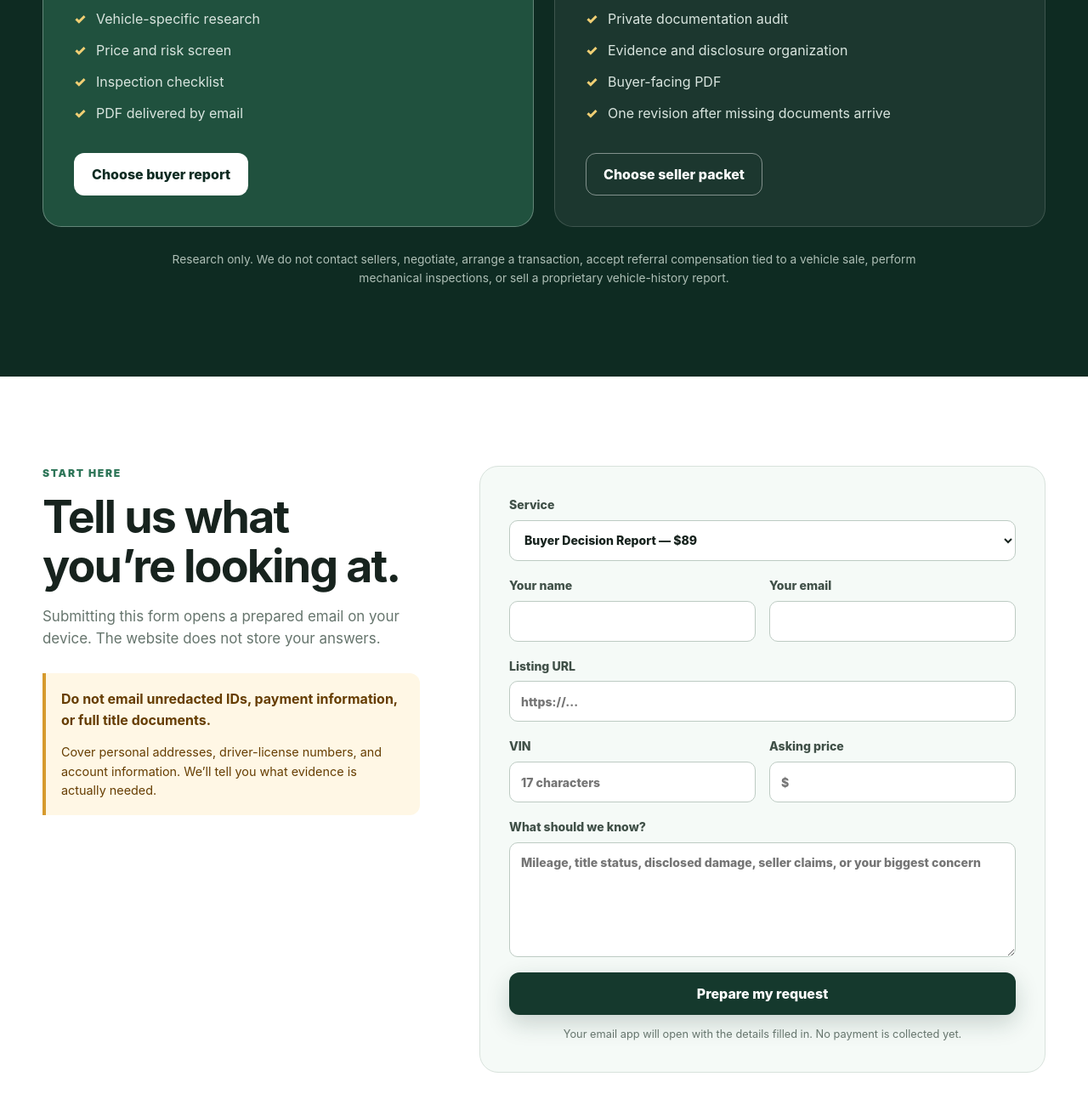
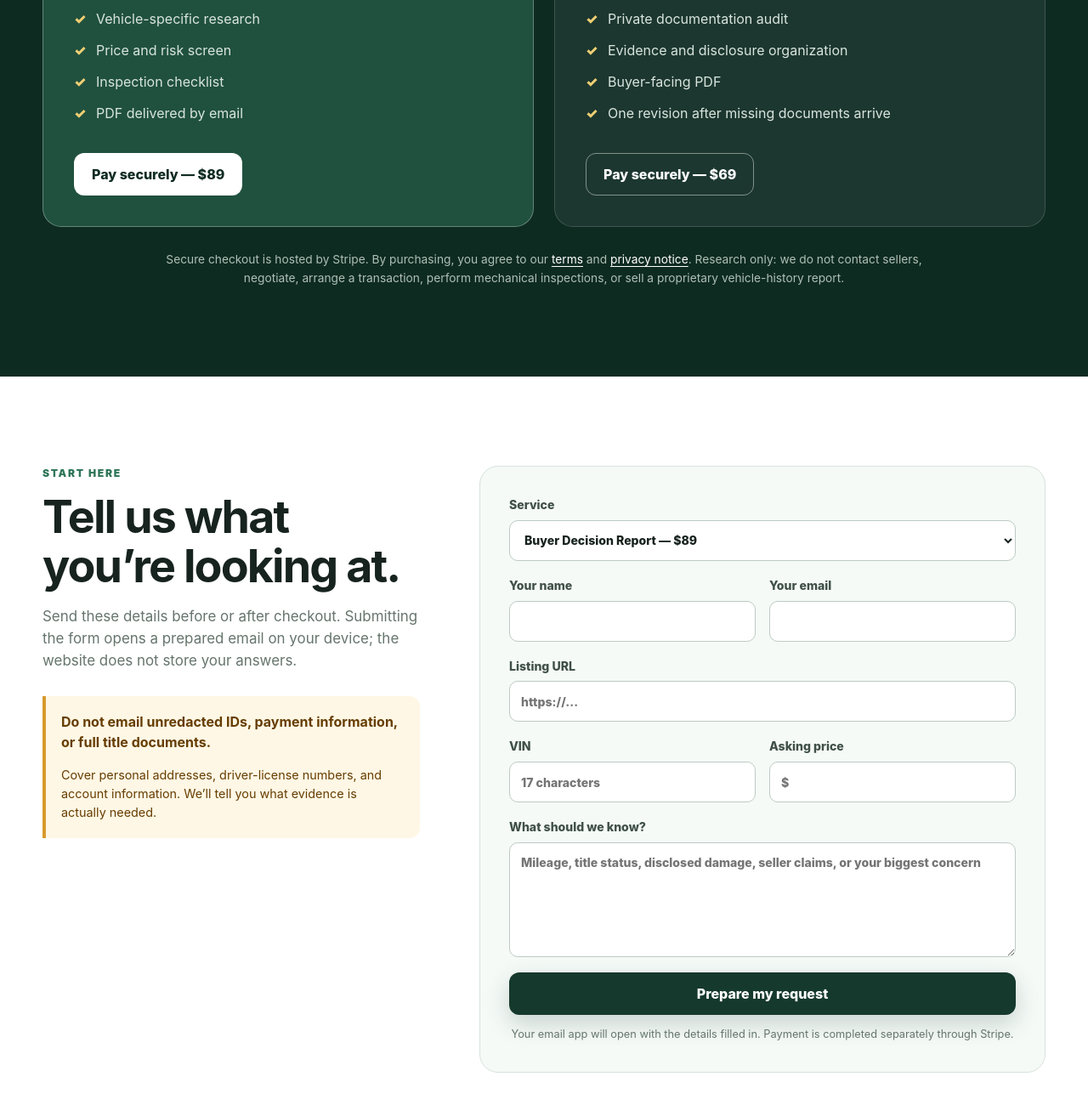
Before and after one commit to Bulldawgqc1080/vehicle-report-desk, a plain HTML site: page index.html in a window 1280 px wide. Shown: the part 4348-5648 px from the top of the page at 85% size. Drawn offline with Linux system fonts and the light colour scheme.

Commit message:
Connect Stripe checkout links

```diff
--- a/index.html
+++ b/index.html
@@ -176,7 +176,7 @@
             <li>Inspection checklist</li>
             <li>PDF delivered by email</li>
           </ul>
-          <a class="button button-light" href="#start" data-service="Buyer Decision Report">Choose buyer report</a>
+          <a class="button button-light" href="https://buy.stripe.com/fZu6ozgVO6nDcAZ9DD93y03">Pay securely — $89</a>
         </article>
         <article class="price-card">
           <p class="card-kicker">For sellers</p>
@@ -189,10 +189,10 @@
             <li>Buyer-facing PDF</li>
             <li>One revision after missing documents arrive</li>
           </ul>
-          <a class="button button-outline-light" href="#start" data-service="Seller Transparency Packet">Choose seller packet</a>
+          <a class="button button-outline-light" href="https://buy.stripe.com/6oUaEP20U8vL44t7vv93y04">Pay securely — $69</a>
         </article>
       </div>
-      <p class="pricing-note">Research only. We do not contact sellers, negotiate, arrange a transaction, accept referral compensation tied to a vehicle sale, perform mechanical inspections, or sell a proprietary vehicle-history report.</p>
+      <p class="pricing-note">Secure checkout is hosted by Stripe. By purchasing, you agree to our <a href="terms.html">terms</a> and <a href="privacy.html">privacy notice</a>. Research only: we do not contact sellers, negotiate, arrange a transaction, perform mechanical inspections, or sell a proprietary vehicle-history report.</p>
     </section>
 
     <section class="section" id="start">
@@ -200,7 +200,7 @@
         <div>
           <p class="eyebrow">Start here</p>
           <h2>Tell us what you’re looking at.</h2>
-          <p>Submitting this form opens a prepared email on your device. The website does not store your answers.</p>
+          <p>Send these details before or after checkout. Submitting the form opens a prepared email on your device; the website does not store your answers.</p>
           <div class="privacy-box">
             <strong>Do not email unredacted IDs, payment information, or full title documents.</strong>
             <p>Cover personal addresses, driver-license numbers, and account information. We’ll tell you what evidence is actually needed.</p>
@@ -236,7 +236,7 @@
             <textarea id="notes" name="notes" rows="5" placeholder="Mileage, title status, disclosed damage, seller claims, or your biggest concern"></textarea>
           </label>
           <button class="button button-primary" type="submit">Prepare my request</button>
-          <p class="form-note" id="form-note">Your email app will open with the details filled in. No payment is collected yet.</p>
+          <p class="form-note" id="form-note">Your email app will open with the details filled in. Payment is completed separately through Stripe.</p>
         </form>
       </div>
     </section>
--- a/styles.css
+++ b/styles.css
@@ -221,6 +221,7 @@ h1 { max-width: 760px; margin-bottom: 25px; font-size: clamp(3rem, 6.5vw, 5.7rem
 .price-card p:not(.price):not(.card-kicker) { color: #c6d7cf; }
 .price-card li::before { color: #f0cf74; }
 .pricing-note { max-width: 900px; margin: 28px auto 0; color: #aebfb6; font-size: 0.86rem; text-align: center; }
+.pricing-note a { color: var(--white); text-underline-offset: 3px; }
 
 .intake-layout { display: grid; grid-template-columns: .8fr 1.2fr; gap: 70px; align-items: start; }
 .intake-layout > div > p:not(.eyebrow) { color: var(--muted); font-size: 1.06rem; }
```
